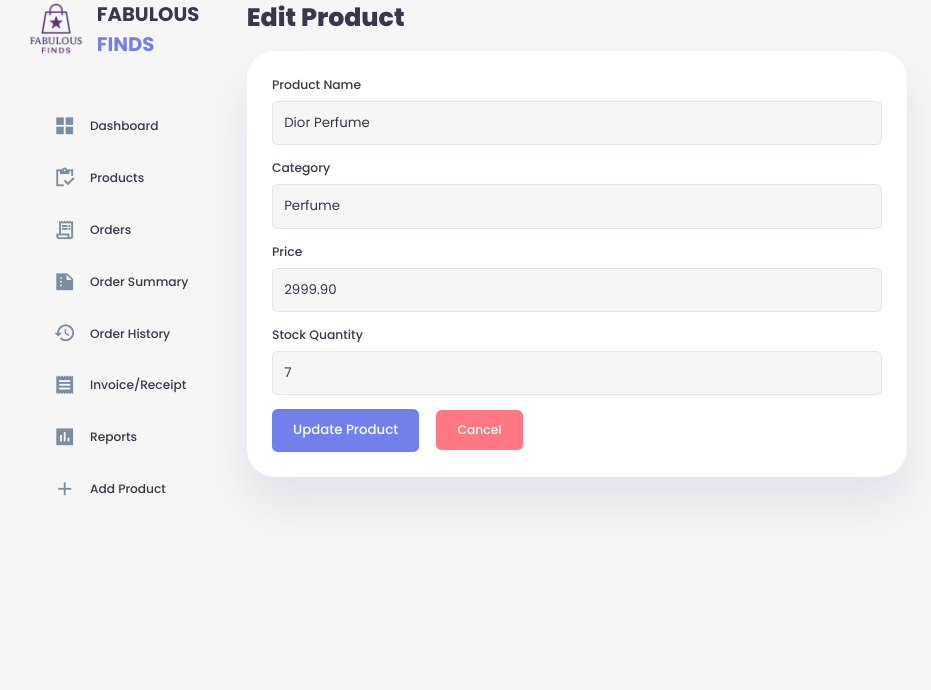
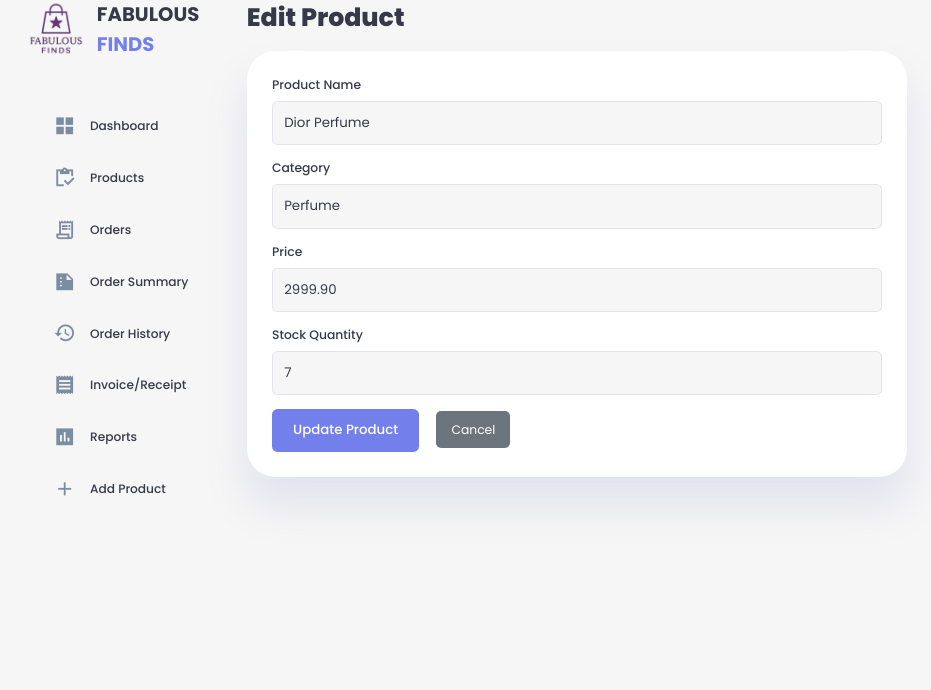
Before and after one commit to derickbriones/Fabulous_Finds, a PHP site: page /admin/edit_product.php?id=6 in a window 1280 px wide. Shown: the part 21-711 px from the top of the page, without its empty margins (0-931 px from the left). Run offline with PHP 8.4, Linux system fonts and the light colour scheme; a user stored in the database is signed in; data comes from the database, SQL or seed files in the repository.

Commit message:
Update edit_product.php

```diff
--- a/admin/edit_product.php
+++ b/admin/edit_product.php
@@ -153,28 +153,28 @@ if ($_SERVER['REQUEST_METHOD'] == 'POST') {
           <div class="form-group">
             <label for="product_name">Product Name</label>
             <input type="text" id="product_name" name="product_name"
-                   value="<?php echo htmlspecialchars($product['ProductName']); ?>" required>
+              value="<?php echo htmlspecialchars($product['ProductName']); ?>" required>
           </div>
 
           <!-- Category input -->
           <div class="form-group">
             <label for="category">Category</label>
             <input type="text" id="category" name="category"
-                   value="<?php echo htmlspecialchars($product['Category']); ?>" required>
+              value="<?php echo htmlspecialchars($product['Category']); ?>" required>
           </div>
 
           <!-- Price input -->
           <div class="form-group">
             <label for="price">Price</label>
             <input type="number" id="price" name="price" step="0.01"
-                   value="<?php echo $product['Price']; ?>" required>
+              value="<?php echo $product['Price']; ?>" required>
           </div>
 
           <!-- Stock quantity input -->
           <div class="form-group">
             <label for="stock">Stock Quantity</label>
             <input type="number" id="stock" name="stock"
-                   value="<?php echo $product['StockQuantity']; ?>" required>
+              value="<?php echo $product['StockQuantity']; ?>" required>
           </div>
 
           <!-- Hidden seller field (fixed to Fabulous Finds) -->
@@ -182,7 +182,7 @@ if ($_SERVER['REQUEST_METHOD'] == 'POST') {
 
           <!-- Action buttons -->
           <button type="submit" class="btn btn-primary">Update Product</button>
-          <a href="products.php" class="btn btn-danger" style="margin-left: 1rem;">Cancel</a>
+          <a href="products.php" style="margin-left: 1rem; padding: 10px 15px; background-color: #6c757d; color: white; text-decoration: none; border-radius: 5px;">Cancel</a>
         </form>
       </div>
     </main>
```
